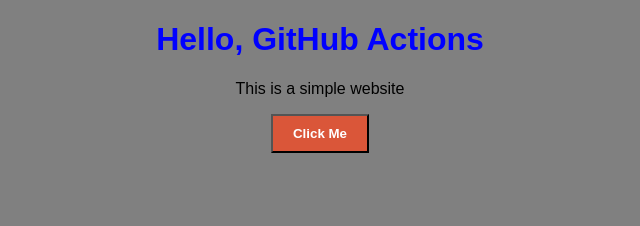
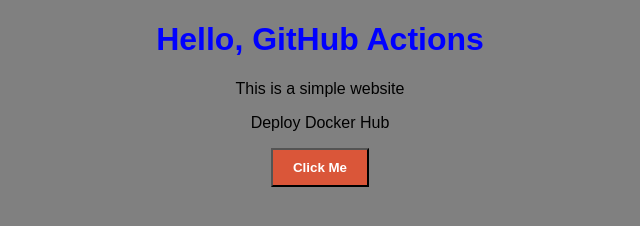
Before and after one commit to pornpiphat/my-first-actions, a plain HTML site: page index.html in a window 1280 px wide. Shown: the whole page, without its empty margins (320-960 px from the left). Drawn offline with Linux system fonts and the light colour scheme.

Commit message:
📦 Updated Docker Ci/CD

```diff
--- a/index.html
+++ b/index.html
@@ -12,6 +12,7 @@
 
     <h1> Hello, GitHub Actions</h1>
     <p>This is a simple website</p>
+    <p> Deploy Docker Hub</p>
     <button type="button" id="myButton">Click Me</button>
     <script src="./script.js"></script>
 </body>
```
Also changed, not shown: 2 other files.
